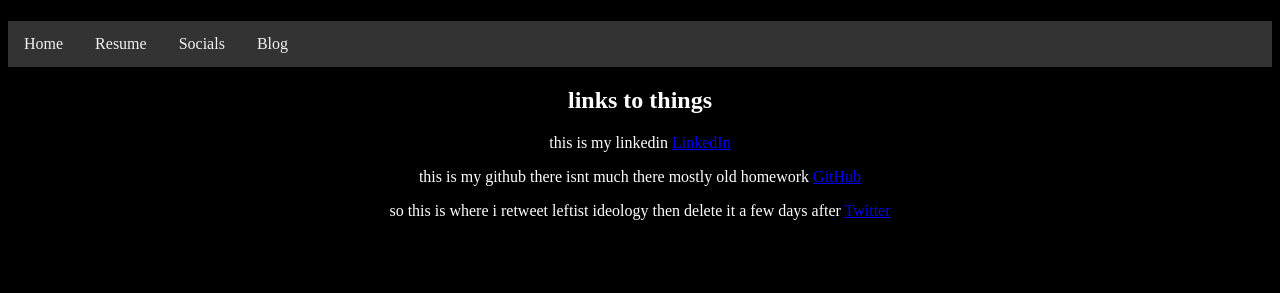
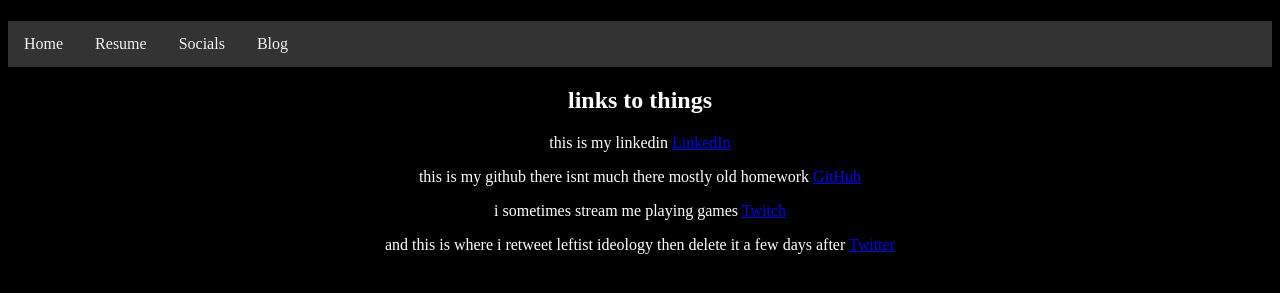
Before and after one commit to mattshipmaker/mattshipmaker.github.io, a plain HTML site: page html/socials.html in a window 1280 px wide. Shown: the part 107-400 px from the top of the page. Drawn offline with Linux system fonts and the light colour scheme.

Commit message:
more socials

```diff
--- a/html/socials.html
+++ b/html/socials.html
@@ -42,7 +42,12 @@
             </p>
 
             <p>
-                so this is where i retweet leftist ideology then delete it a few days after
+                i sometimes stream me playing games
+                <a href="https://www.twitch.tv/smallsails" target="_blank">Twitch</a>
+            </p>
+
+            <p>
+                and this is where i retweet leftist ideology then delete it a few days after
                 <a href="https://twitter.com/MShipmaker" target="_blank">Twitter</a>
             </p>
         </div>
```
